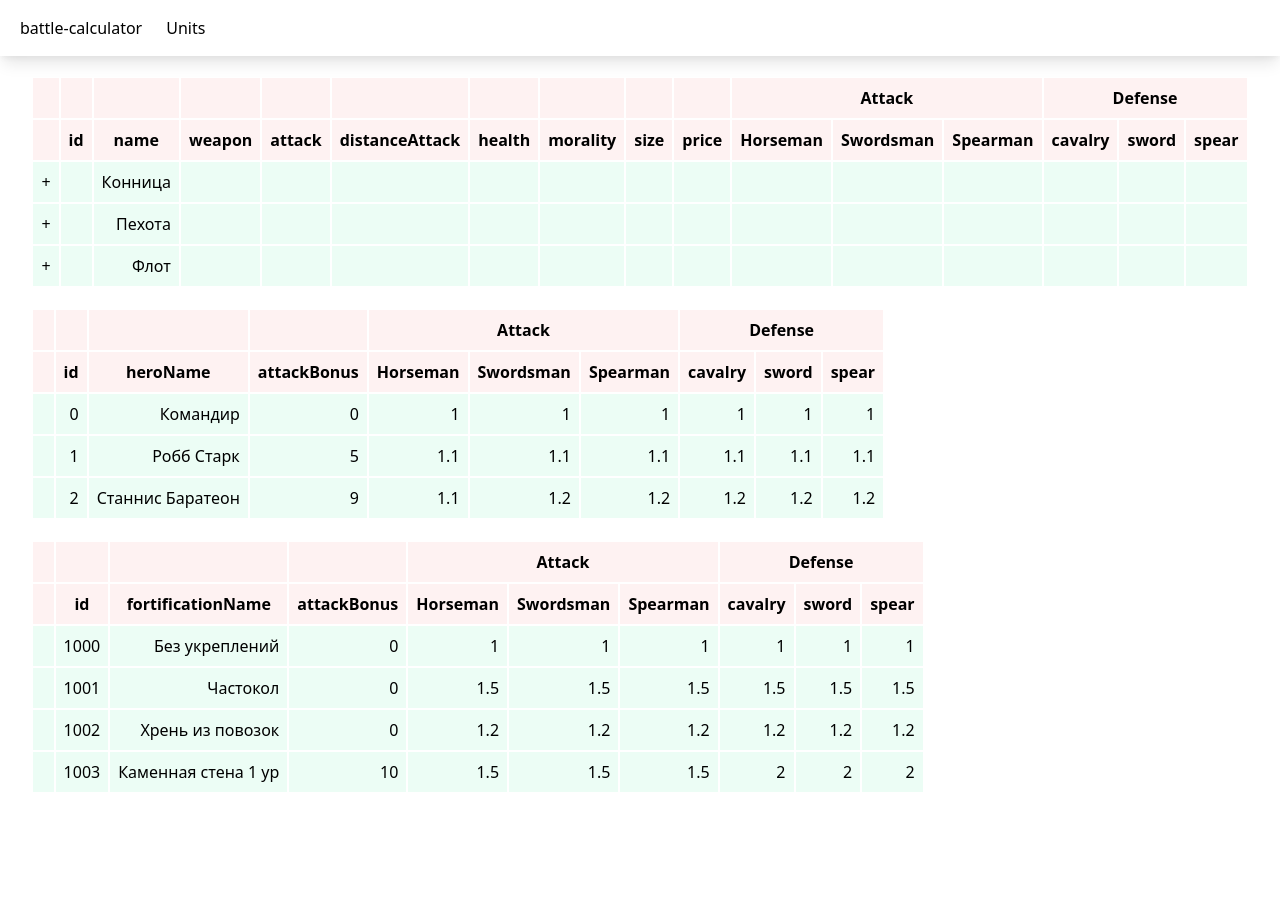
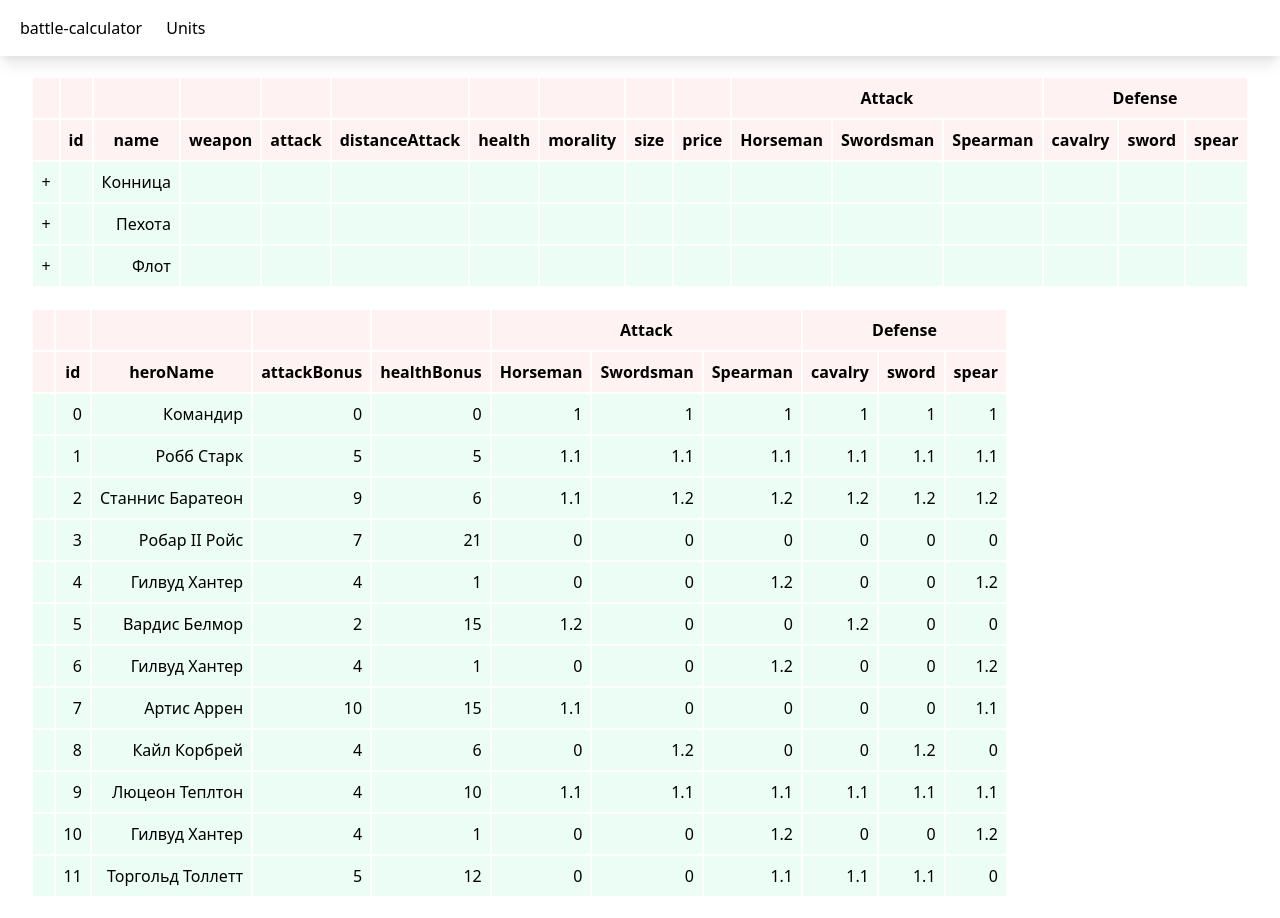
Before and after one commit to frisko-sposad/Next-VPI, a Next.js app: page /units in a window 1280 px wide. Shown: the top 918 px of the page. Before the commit the page ends 800 px from the top, so only its background shows below. Built offline with nearby package versions, Linux system fonts and the light colour scheme.

Commit message:
added heroes

```diff
--- a/pages/units/index.tsx
+++ b/pages/units/index.tsx
@@ -182,6 +182,10 @@ const StatsTable = () => {
         Header: 'attackBonus',
         accessor: 'attackBonus',
       },
+      {
+        Header: 'healthBonus',
+        accessor: 'healthBonus',
+      },
 
       {
         Header: 'Attack',
--- a/public/database/heroes-data.ts
+++ b/public/database/heroes-data.ts
@@ -48,4 +48,112 @@ export const heroesData: Hero[] = [
     defenseSword: 1.2,
     defenseSpear: 1.2,
   },
+  {
+    id: 3,
+    heroName: 'Робар II Ройс',
+    attackBonus: 7,
+    healthBonus: 21,
+    attackHorseman: 0,
+    attackSwordsman: 0,
+    attackSpearman: 0,
+    defenseHorseman: 0,
+    defenseSword: 0,
+    defenseSpear: 0,
+  },
+  {
+    id: 4,
+    heroName: 'Гилвуд Хантер',
+    attackBonus: 4,
+    healthBonus: 1,
+    attackHorseman: 0,
+    attackSwordsman: 0,
+    attackSpearman: 1.2,
+    defenseHorseman: 0,
+    defenseSword: 0,
+    defenseSpear: 1.2,
+  },
+  {
+    id: 5,
+    heroName: 'Вардис Белмор',
+    attackBonus: 2,
+    healthBonus: 15,
+    attackHorseman: 1.2,
+    attackSwordsman: 0,
+    attackSpearman: 0,
+    defenseHorseman: 1.2,
+    defenseSword: 0,
+    defenseSpear: 0,
+  },
+  {
+    id: 6,
+    heroName: 'Гилвуд Хантер',
+    attackBonus: 4,
+    healthBonus: 1,
+    attackHorseman: 0,
+    attackSwordsman: 0,
+    attackSpearman: 1.2,
+    defenseHorseman: 0,
+    defenseSword: 0,
+    defenseSpear: 1.2,
+  },
+  {
+    id: 7,
+    heroName: 'Артис Аррен',
+    attackBonus: 10,
+    healthBonus: 15,
+    attackHorseman: 1.1,
+    attackSwordsman: 0,
+    attackSpearman: 0,
+    defenseHorseman: 0,
+    defenseSword: 0,
+    defenseSpear: 1.1,
+  },
+  {
+    id: 8,
+    heroName: 'Кайл Корбрей',
+    attackBonus: 4,
+    healthBonus: 6,
+    attackHorseman: 0,
+    attackSwordsman: 1.2,
+    attackSpearman: 0,
+    defenseHorseman: 0,
+    defenseSword: 1.2,
+    defenseSpear: 0,
+  },
+  {
+    id: 9,
+    heroName: 'Люцеон Теплтон',
+    attackBonus: 4,
+    healthBonus: 10,
+    attackHorseman: 1.1,
+    attackSwordsman: 1.1,
+    attackSpearman: 1.1,
+    defenseHorseman: 1.1,
+    defenseSword: 1.1,
+    defenseSpear: 1.1,
+  },
+  {
+    id: 10,
+    heroName: 'Гилвуд Хантер',
+    attackBonus: 4,
+    healthBonus: 1,
+    attackHorseman: 0,
+    attackSwordsman: 0,
+    attackSpearman: 1.2,
+    defenseHorseman: 0,
+    defenseSword: 0,
+    defenseSpear: 1.2,
+  },
+  {
+    id: 11,
+    heroName: 'Торгольд Толлетт',
+    attackBonus: 5,
+    healthBonus: 12,
+    attackHorseman: 0,
+    attackSwordsman: 0,
+    attackSpearman: 1.1,
+    defenseHorseman: 1.1,
+    defenseSword: 1.1,
+    defenseSpear: 0,
+  },
 ];
```
